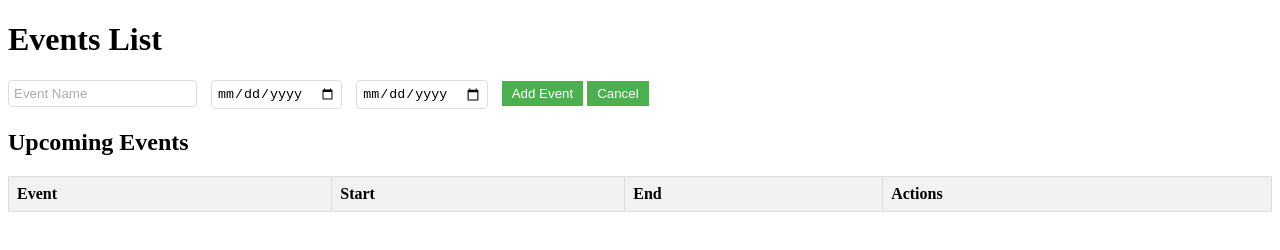
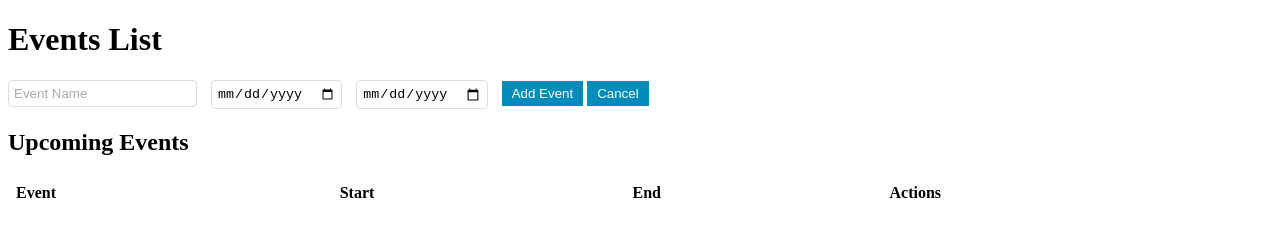
Before and after one commit to Mig-uel/miguel-castillo-evaluation-eventlist, a website: page frontend/index.html in a window 1280 px wide. Drawn offline with Linux system fonts and the light colour scheme; no server answers.

Commit message:
style: update event item styles and button colors
- Adjust background color for event items
- Change button colors for better visibility

```diff
--- a/frontend/main.css
+++ b/frontend/main.css
@@ -5,13 +5,15 @@ table {
 
 th,
 td {
-  border: 1px solid #ddd;
   padding: 8px;
 }
 
 th {
-  background-color: #f2f2f2;
   text-align: left;
+}
+
+.event-item {
+  background-color: #e6e2d3;
 }
 
 .event-item:hover {
@@ -37,13 +39,13 @@ th {
 }
 .add-event-form button {
   padding: 5px 10px;
-  background-color: #4caf50;
+  background-color: #008cba;
   color: white;
   border: none;
   cursor: pointer;
 }
 .add-event-form button:hover {
-  background-color: #45a049;
+  background-color: #005f73;
 }
 .add-event-form input[type='text'],
 .add-event-form input[type='date'] {
```
